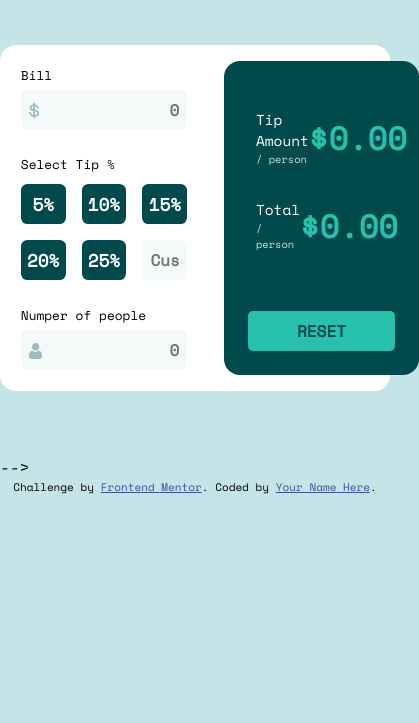
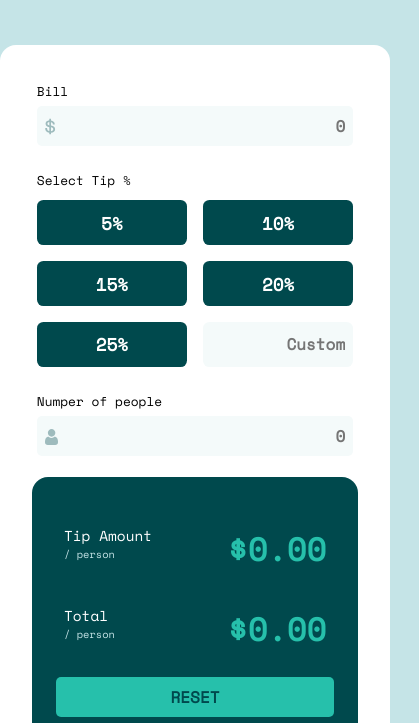
Before and after one commit to JasonYuYang/tip-calculator-app-main, a plain HTML site: page tip-calculator-app-main/index.html in a window 390 px wide. Shown: the part 121-844 px from the top of the page, 419 px wide, since content can reach past the window. Drawn offline with nearby package versions, Linux system fonts and the light colour scheme.

Commit message:
finished responsive design

```diff
--- a/tip-calculator-app-main/index.html
+++ b/tip-calculator-app-main/index.html
@@ -4,7 +4,6 @@
     <meta charset="UTF-8" />
     <meta name="viewport" content="width=device-width, initial-scale=1.0" />
     <!-- displays site properly based on user's device -->
-
     <link
       rel="icon"
       type="image/png"
@@ -14,17 +13,6 @@
     <link rel="stylesheet" href="style.css" />
 
     <title>Frontend Mentor | Tip calculator app</title>
-
-    <!-- Feel free to remove these styles or customise in your own stylesheet 👍 -->
-    <style>
-      .attribution {
-        font-size: 11px;
-        text-align: center;
-      }
-      .attribution a {
-        color: hsl(228, 45%, 44%);
-      }
-    </style>
   </head>
   <body>
     <header><img src="./images/logo.svg" alt="" /></header>
@@ -94,16 +82,11 @@
         <button class="reset">RESET</button>
       </form>
     </div>
-
-    <!-- c     Custom Number of People Tip Amount / person
-    Total / person Reset -->
-    -->
-
     <div class="attribution">
       Challenge by
       <a href="https://www.frontendmentor.io?ref=challenge" target="_blank"
         >Frontend Mentor</a
-      >. Coded by <a href="#">Your Name Here</a>.
+      >. Coded by <a href="#">Yu Yang</a>.
     </div>
   </body>
 </html>
--- a/tip-calculator-app-main/style.css
+++ b/tip-calculator-app-main/style.css
@@ -14,9 +14,11 @@
   --light-grayish-cyan-1: hsl(189, 41%, 97%);
   --white: hsl(0, 0%, 100%);
 }
-body {
+body,
+html {
   font-family: 'Space Mono', monospace;
   background-color: var(--light-grayish-cyan-2);
+  min-height: 100vh;
 }
 
 header {
@@ -32,6 +34,7 @@ header {
   border-radius: 1rem;
   background-color: var(--white);
 }
+
 .main-card {
   display: flex;
   flex-direction: column;
@@ -228,3 +231,32 @@ input[type='number'] {
 img {
   pointer-events: none !important;
 }
+
+@media only screen and (max-width: 768px) {
+  .outter-wrapper {
+    flex-direction: column;
+    align-items: center;
+    padding: 2rem;
+  }
+  .main-card {
+    width: 100%;
+    margin: 0;
+  }
+  .output-card {
+    width: 100%;
+  }
+}
+@media only screen and (max-width: 400px) {
+  .tipselection-wrapper {
+    grid-template-columns: repeat(2, minmax(0, 1fr));
+    grid-template-rows: repeat(3, minmax(0, 2.8rem));
+  }
+}
+.attribution {
+  font-size: 11px;
+  text-align: center;
+  padding-bottom: 5px;
+}
+.attribution a {
+  color: var(--strong-cyan);
+}
```
